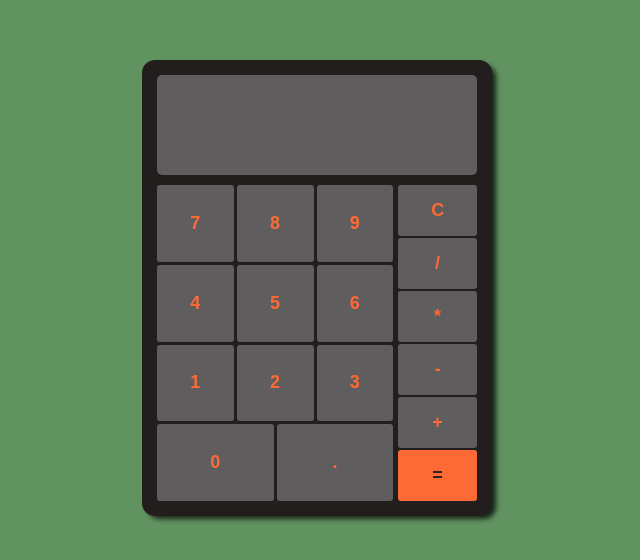
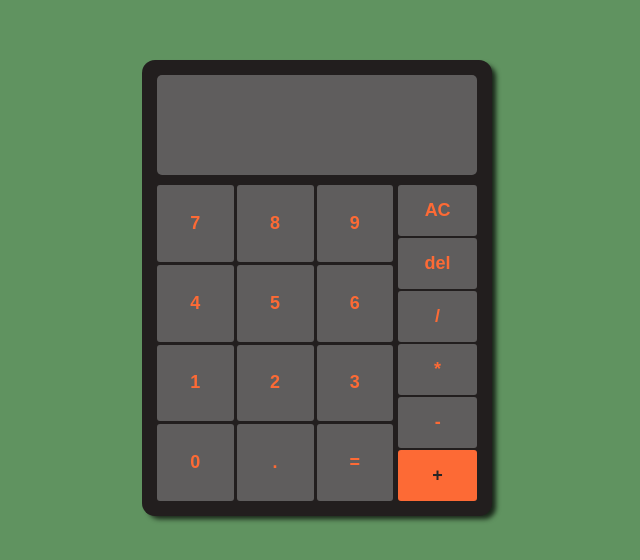
Before and after one commit to dnb777/calculator, a plain HTML site: page index.html in a window 1280 px wide. Shown: the part 112-672 px from the top of the page, without its empty margins (323-963 px from the left). Drawn offline with Linux system fonts and the light colour scheme; files that its build step writes are made by us from their sources.

Commit message:
feat: Agrega boton "del" - borra el ultimo digito ingresado

```diff
--- a/index.html
+++ b/index.html
@@ -4,8 +4,8 @@
     <meta charset="UTF-8">
     <meta name="viewport" content="width=device-width, initial-scale=1.0">
     <title>Calculator</title>
-    <link rel="stylesheet" href="css/style.css">
-    <script src="js/script.js" defer></script>
+    <link rel="stylesheet" href="style.css">
+    <script src="script.js" defer></script>
 </head>
 <body>
     <div class="container">
@@ -30,15 +30,16 @@
                 <div class="row">
                     <button class="btn">0</button>
                     <button class="btn">.</button>
+                    <button class="btn equal">=</button>
                 </div>
             </div>
             <div class="operators">
-                <button id="clear" class="btn">C</button>
+                <button id="clear" class="btn">AC</button>
+                <button id="backspace" class="btn">del</button>
                 <button class="btn">/</button>
                 <button class="btn">*</button>
                 <button class="btn">-</button>
                 <button class="btn">+</button>
-                <button class="btn">=</button>
             </div>
         </div>
     </div>
```
